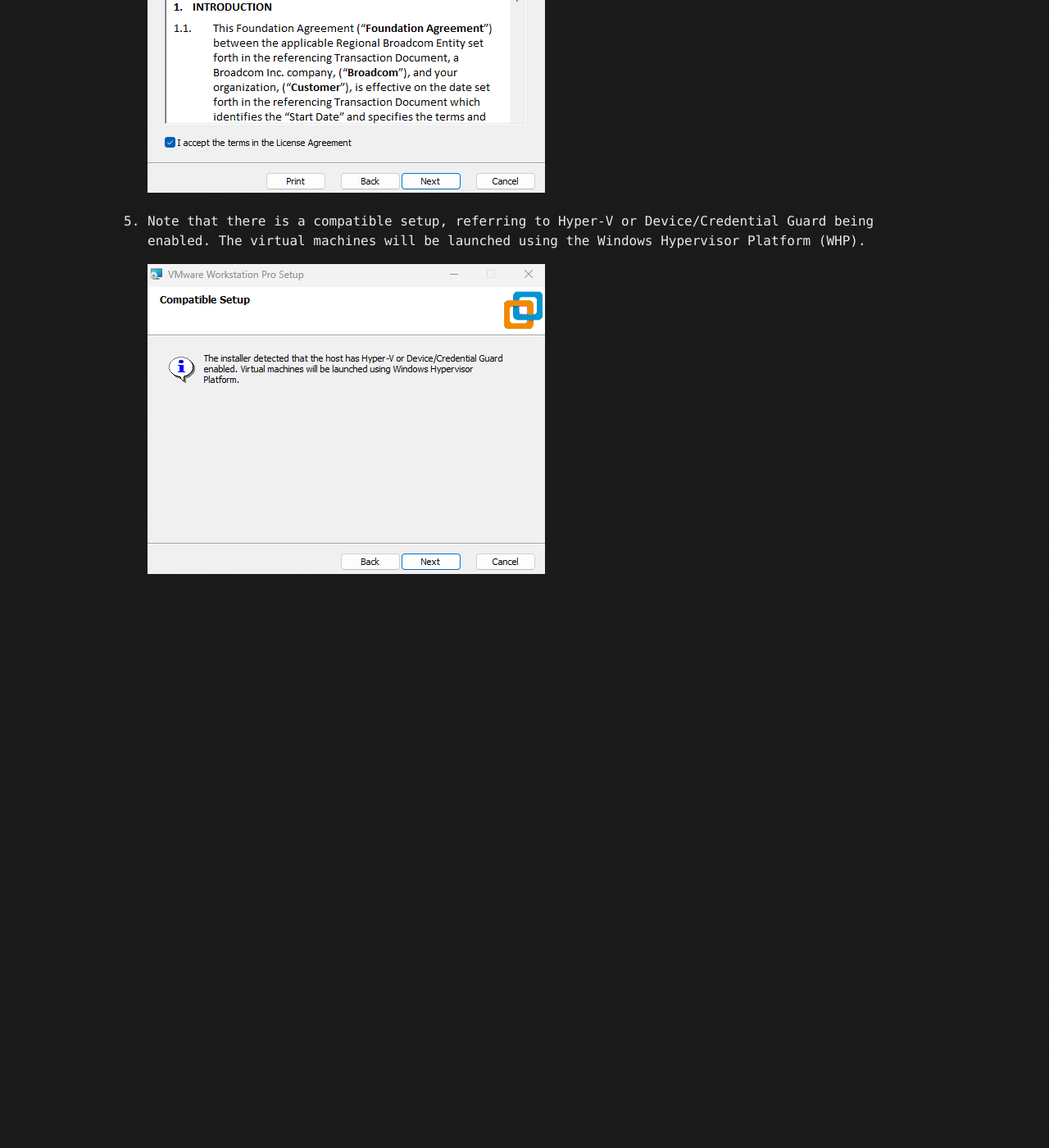
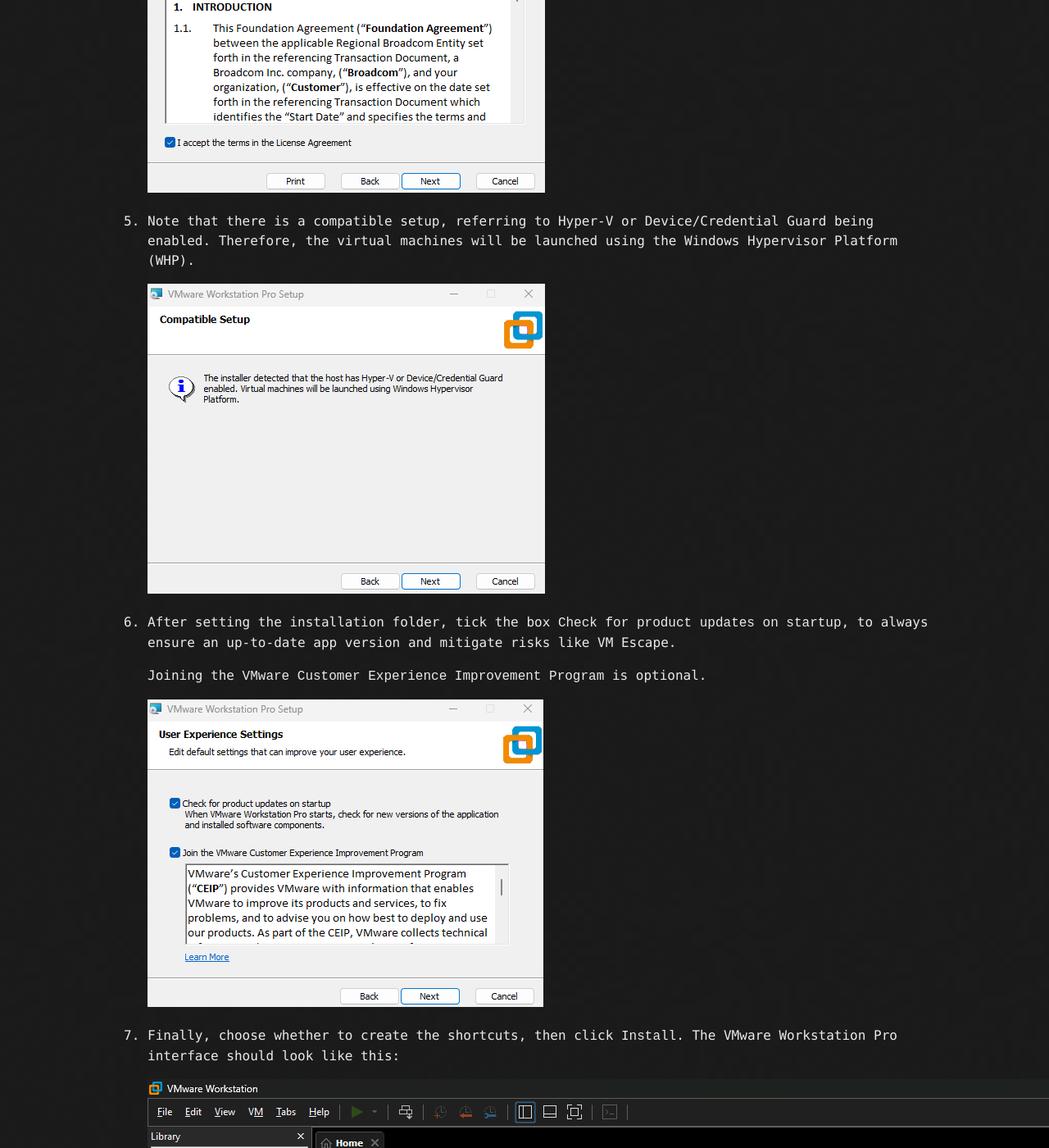
Before and after one commit to jisumov/jisumov.github.io, a Jekyll site: the page built from projects/40-2-labs/you-give-hr-a-bad-pdf.md, in a window 1280 px wide and 1400 px high, scrolled down 1343 px. Shown: the whole window at 82% size. Built offline with Jekyll 4.4.1, drawn with Linux system fonts in a browser that asks for light colours; nearby versions of some CDN libraries; our own code applies the rules of GitHub Pages for plain Markdown files; before the commit the page ends 2070 px from its top, so only the background shows below that.

Commit message:
feat: update VMware installation steps

```diff
--- a/projects/40-2-labs/you-give-hr-a-bad-pdf.md
+++ b/projects/40-2-labs/you-give-hr-a-bad-pdf.md
@@ -33,6 +33,16 @@ VMware Workstation Pro is a type 2 hypervisor which serves to isolate and create
 
     ![End-User License Agreement](../../images/40-2-labs/you-give-hr-a-bad-pdf/003.png)
 
-5. Note that there is a compatible setup, referring to Hyper-V or Device/Credential Guard being enabled. The virtual machines will be launched using the Windows Hypervisor Platform (WHP).
+5. Note that there is a compatible setup, referring to Hyper-V or Device/Credential Guard being enabled. Therefore, the virtual machines will be launched using the Windows Hypervisor Platform (WHP).
 
     ![Compatible Setup](../../images/40-2-labs/you-give-hr-a-bad-pdf/004.png)
+
+6. After setting the installation folder, tick the box `Check for product updates on startup`, to always ensure an up-to-date app version and mitigate risks like VM Escape.
+
+    Joining the `VMware Customer Experience Improvement Program` is optional.
+
+    ![User Experience Settings](../../images/40-2-labs/you-give-hr-a-bad-pdf/005.png)
+
+7. Finally, choose whether to create the shortcuts, then click `Install`. The VMware Workstation Pro interface should look like this:
+
+    ![VMware Workstation Pro Interface](../../images/40-2-labs/you-give-hr-a-bad-pdf/006.png)
```
Also changed, not shown: images/40-2-labs/you-give-hr-a-bad-pdf/005.png (added), images/40-2-labs/you-give-hr-a-bad-pdf/006.png (added).
